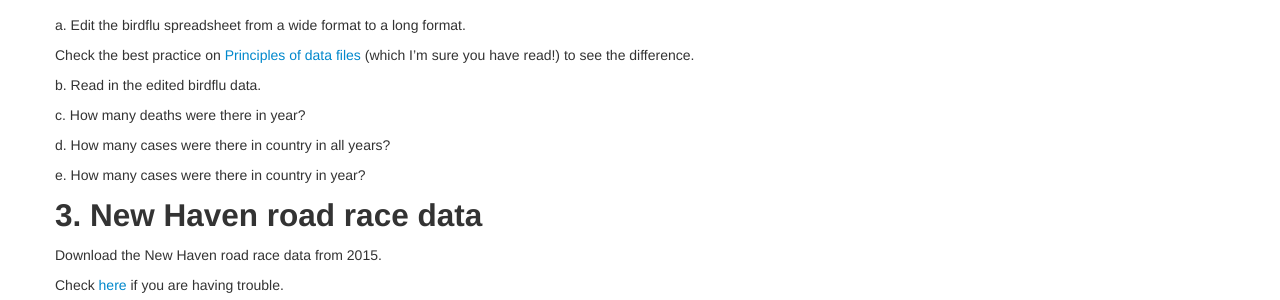
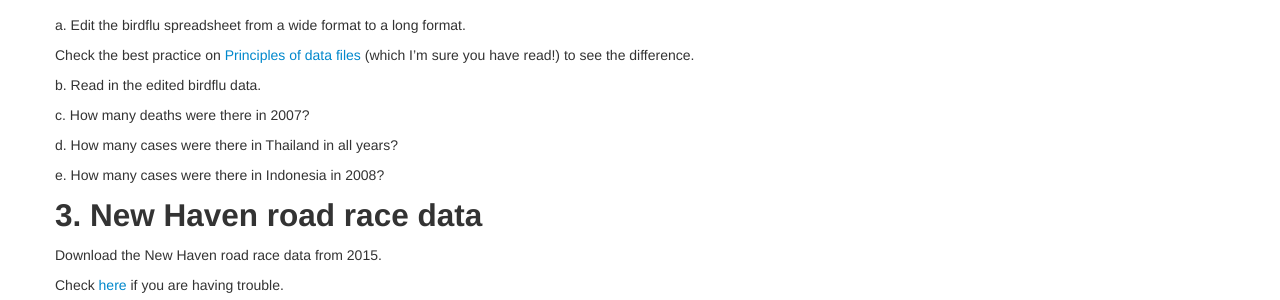
Before and after one commit to intro2r/intro2r, a Jekyll site: the page built from unit2/labs.md, in a window 1280 px wide and 900 px high, scrolled down 4967 px. Shown: the part 153-453 px from the top of the window. Built offline with Jekyll 4.4.1, drawn with Linux system fonts in a browser that asks for light colours.

Commit message:
Update labs.md

```diff
--- a/unit2/labs.md
+++ b/unit2/labs.md
@@ -281,11 +281,11 @@ Please upload any cleaned datafiles with your R code to Canvas.
 
  b. Read in the edited birdflu data.
 
- c. How many deaths were there in year?
+ c. How many deaths were there in 2007?
 
- d. How many cases were there in country in all years?
+ d. How many cases were there in Thailand in all years?
 
- e. How many cases were there in country in year?
+ e. How many cases were there in Indonesia in 2008?
 
 
 
```
